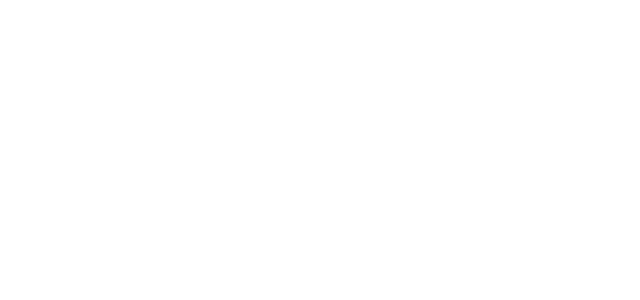
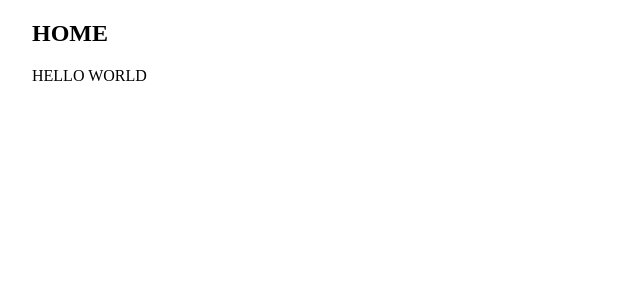
Before and after one commit to jeongbaebang/Musubi-front, a React (Create React App) app: page / in a window 1280 px wide. Before the commit this address had no page. Shown: the top 300 px of the page, without its empty margins (0-640 px from the left). Built offline with nearby package versions, Linux system fonts and the light colour scheme.

Commit message:
작업: 메인페이지 #4
 라우트 경로 설정 (/)
 페이지 레이아웃 컴포넌트 작업
 라우트 페이지 생성 (components/layout/*)

```diff
--- a/src/App.tsx
+++ b/src/App.tsx
@@ -1,10 +1,15 @@
 import { Route, Routes } from "react-router-dom";
 
 import { SignIn, SignUp } from "@/page/auth";
+import { Layout } from "@/components/layout";
+import { Home } from "@/page/Home";
 
 function App() {
   return (
     <Routes>
+      <Route path="/" element={<Layout />}>
+        <Route index element={<Home />} />
+      </Route>
       <Route path="/signin" element={<SignIn />} />
       <Route path="/signup" element={<SignUp />} />
     </Routes>
--- /dev/null
+++ b/src/components/layout/index.tsx
@@ -0,0 +1,10 @@
+import { Container } from "@mui/material";
+import { Outlet } from "react-router-dom";
+
+export const Layout = () => {
+  return (
+    <Container maxWidth="xl" component={"main"}>
+      <Outlet />
+    </Container>
+  );
+};
--- /dev/null
+++ b/src/page/Home.tsx
@@ -0,0 +1,8 @@
+export function Home() {
+  return (
+    <>
+      <h2>HOME</h2>
+      <p>HELLO WORLD</p>
+    </>
+  );
+}
```
